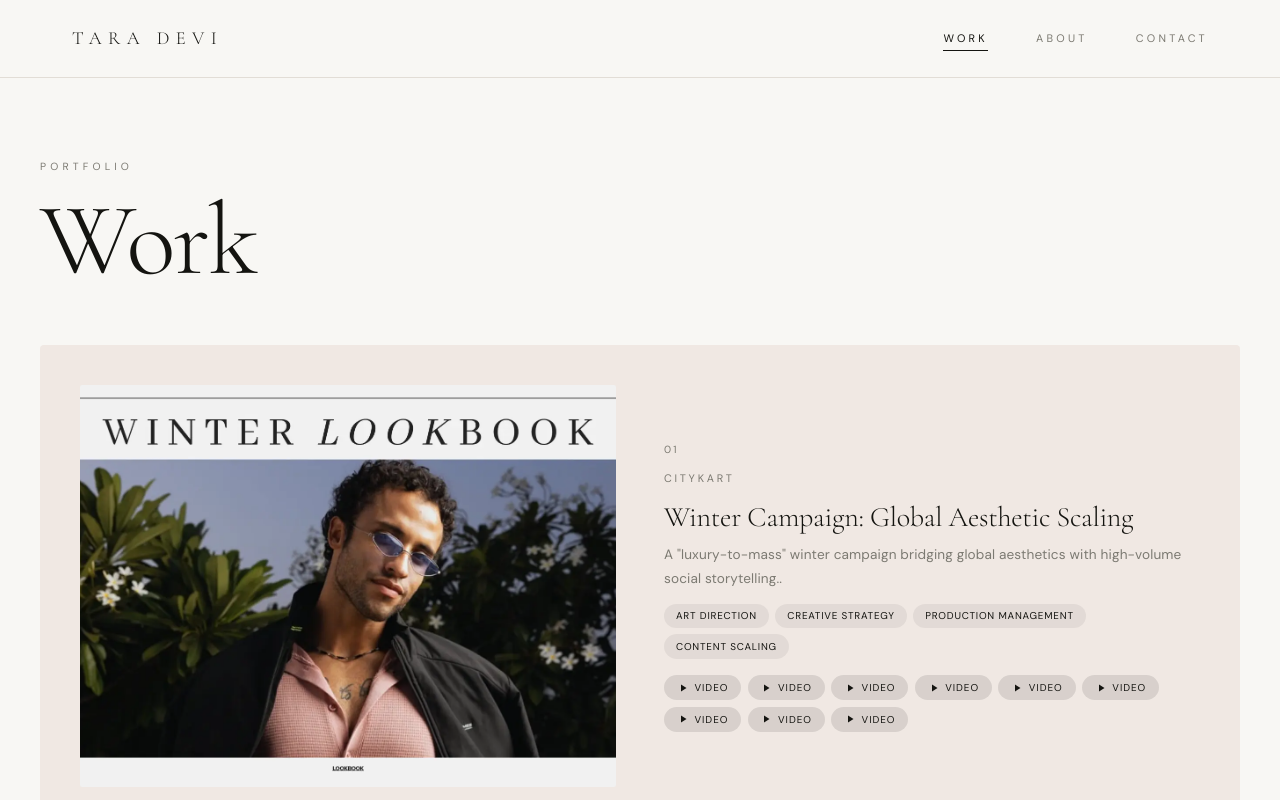
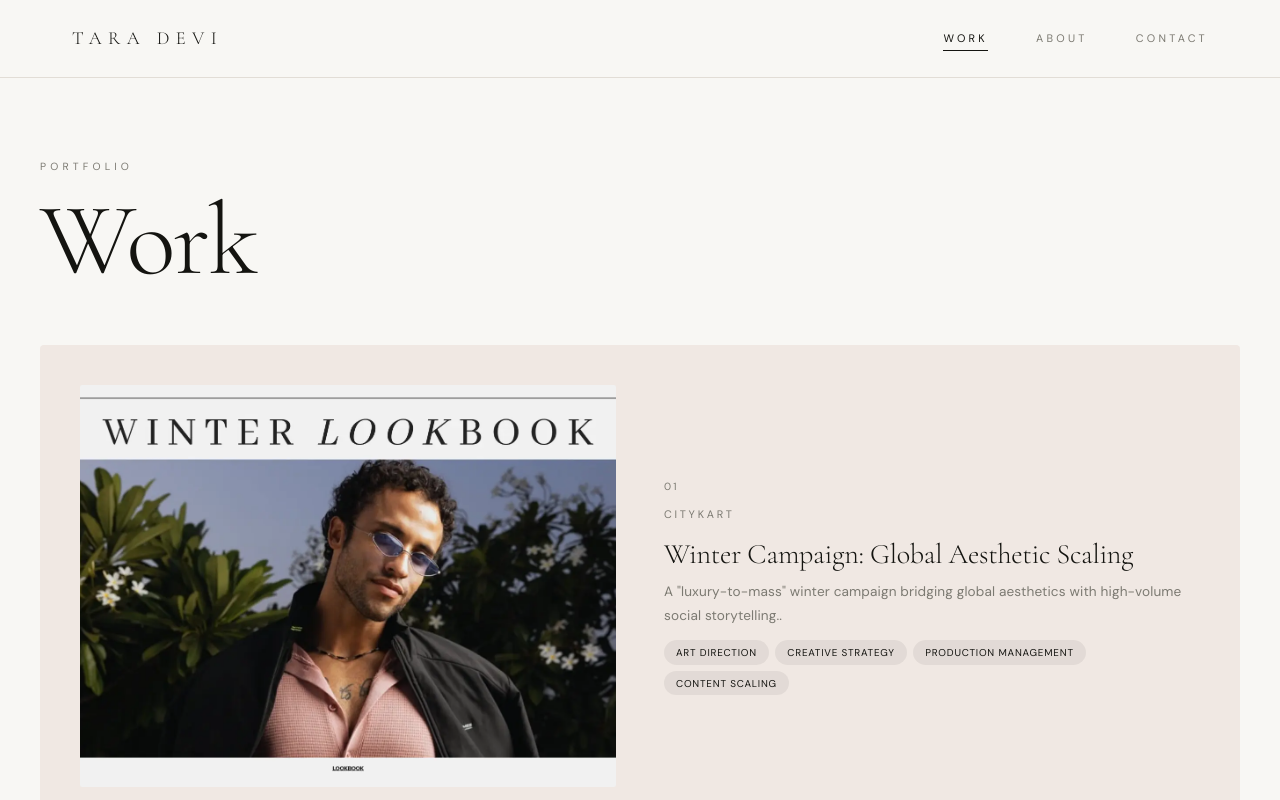
Before and after one commit to soumayg9673/taradevi-studio, a SvelteKit app: page /work in a window 1280 px wide. Shown: the top 800 px of the page. Built offline with nearby package versions, Linux system fonts and the light colour scheme.

Commit message:
update project cards on work page

```diff
--- a/src/routes/work/+page.svelte
+++ b/src/routes/work/+page.svelte
@@ -37,22 +37,6 @@
                 <span class="tag">{tag}</span>
               {/each}
             </div>
-            {#if (project.videos && project.videos.length > 0) || project.presentationUrl}
-              <div class="project-media">
-                {#each project.videos ?? [] as video}
-                  <button class="media-badge" onclick={(e) => { e.preventDefault(); e.stopPropagation(); window.open(video.url, '_blank', 'noopener,noreferrer'); }}>
-                    <svg width="12" height="12" viewBox="0 0 24 24" fill="currentColor"><path d="M8 5v14l11-7z"/></svg>
-                    {video.url.includes('youtube') ? 'YouTube' : 'Video'}
-                  </button>
-                {/each}
-                {#if project.presentationUrl}
-                  <button class="media-badge" onclick={(e) => { e.preventDefault(); e.stopPropagation(); window.open(project.presentationUrl, '_blank', 'noopener,noreferrer'); }}>
-                    <svg width="12" height="12" viewBox="0 0 24 24" fill="currentColor"><path d="M19 3H5c-1.1 0-2 .9-2 2v14c0 1.1.9 2 2 2h14c1.1 0 2-.9 2-2V5c0-1.1-.9-2-2-2zm-5 14H7v-2h7v2zm3-4H7v-2h10v2zm0-4H7V7h10v2z"/></svg>
-                    Slides
-                  </button>
-                {/if}
-              </div>
-            {/if}
           </div>
         </a>
       {/each}
@@ -187,33 +171,6 @@
     text-transform: uppercase;
   }
 
-  .project-media {
-    display: flex;
-    flex-wrap: wrap;
-    gap: 0.4rem;
-    margin-top: 0.4rem;
-  }
-
-  .media-badge {
-    display: inline-flex;
-    align-items: center;
-    gap: 0.35rem;
-    font-family: var(--font-body);
-    font-size: 0.62rem;
-    padding: 0.25rem 0.8rem;
-    border-radius: 999px;
-    background-color: rgba(0, 0, 0, 0.1);
-    letter-spacing: 0.1em;
-    text-transform: uppercase;
-    text-decoration: none;
-    color: inherit;
-    transition: background-color 0.2s ease;
-  }
-
-  .media-badge:hover {
-    background-color: rgba(0, 0, 0, 0.22);
-  }
-
   @media (max-width: 768px) {
     .work-page {
       padding: 3rem var(--page-pad);
```
Also changed, not shown: 31 other files (tests, documents, lock files or other folders).
